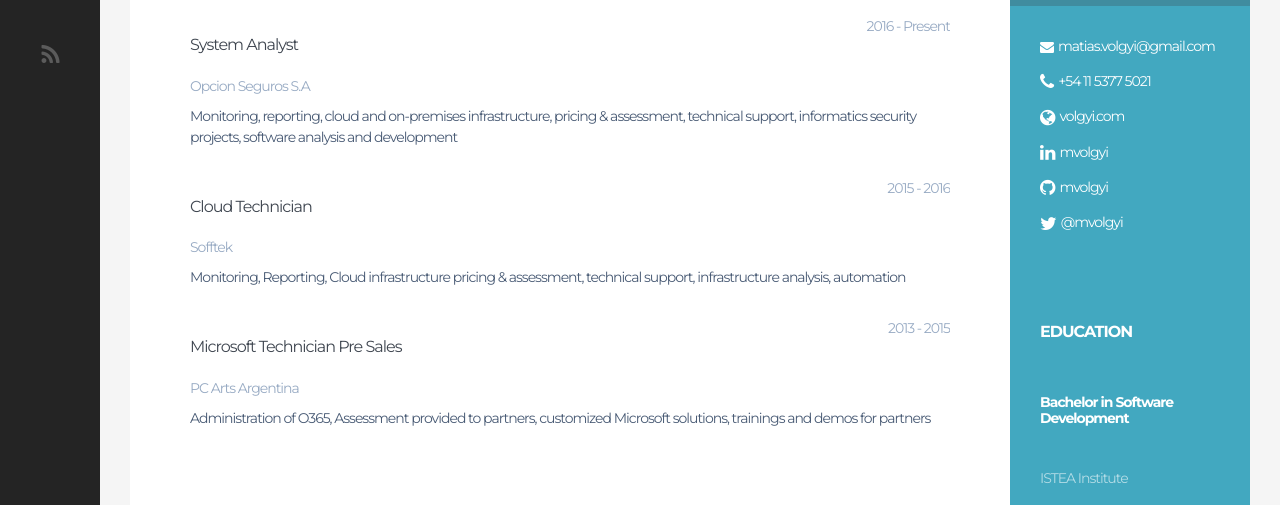
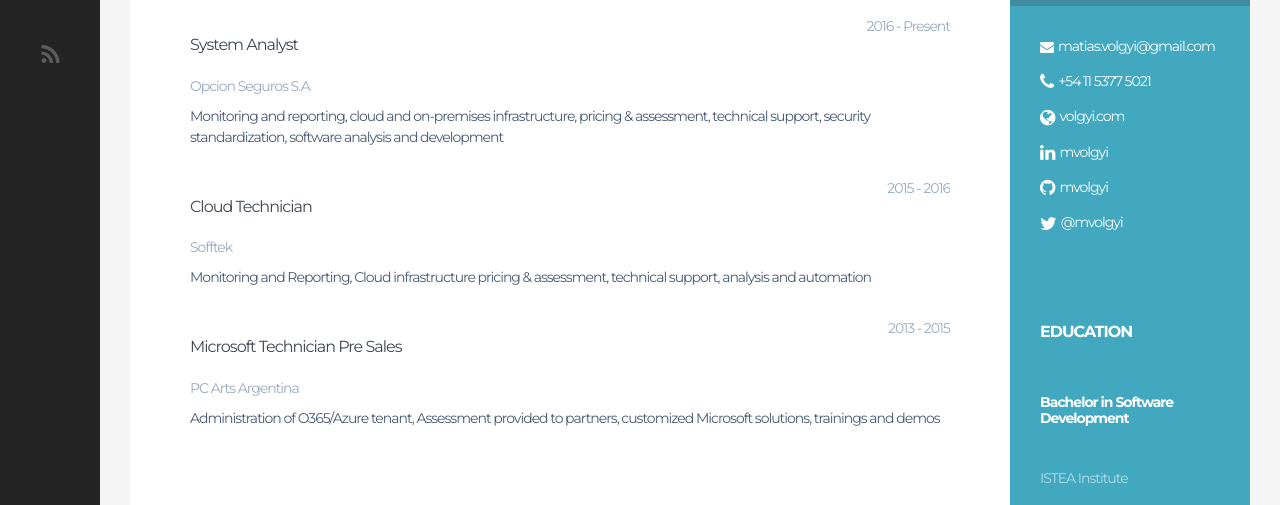
Before and after one commit to mvolgyi/mvolgyi.github.io, a Jekyll site: the page built from _pages/about/index.html, in a window 1280 px wide. Shown: the part 377-882 px from the top of the page. Built offline with Jekyll 4.4.1, drawn with Linux system fonts in a browser that asks for light colours.

Commit message:
commiting changes inexperiences

```diff
--- a/_data/experiences.yml
+++ b/_data/experiences.yml
@@ -2,17 +2,17 @@
   role: System Analyst
   time: 2016 - Present
   company: Opcion Seguros S.A
-  details: "Monitoring, reporting, cloud and on-premises infrastructure, pricing & assessment,
-  technical support, informatics security projects, software analysis and development"
+  details: "Monitoring and reporting, cloud and on-premises infrastructure, pricing & assessment,
+  technical support, security standardization, software analysis and development"
 - experience:
   role: Cloud Technician
   time: 2015 - 2016
   company: Sofftek
-  details: "Monitoring, Reporting, Cloud infrastructure pricing & assessment, technical support,
-  infrastructure analysis, automation"
+  details: "Monitoring and Reporting, Cloud infrastructure pricing & assessment, technical support,
+  analysis and automation"
 - experience:
   role: Microsoft Technician Pre Sales
   time: 2013 - 2015
   company: PC Arts Argentina
-  details: "Administration of O365, Assessment provided to partners, customized Microsoft solutions,
-  trainings and demos for partners"
+  details: "Administration of O365/Azure tenant, Assessment provided to partners, customized Microsoft solutions,
+  trainings and demos"
```
